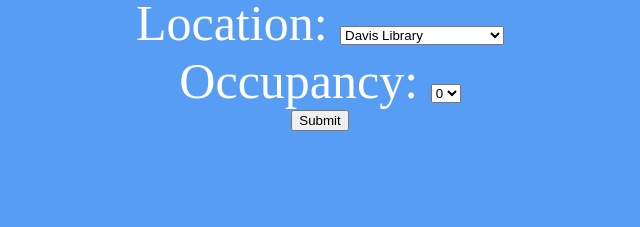
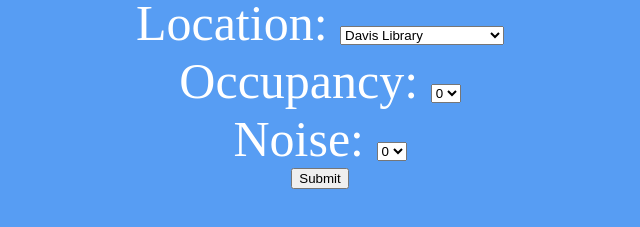
Before and after one commit to mialanuti/PH25project, a plain HTML site: page index.html in a window 1280 px wide. Shown: the part 159-386 px from the top of the page, without its empty margins (320-960 px from the left). Drawn offline with Linux system fonts and the light colour scheme.

Commit message:
html test

```diff
--- a/index.html
+++ b/index.html
@@ -29,6 +29,16 @@
           <option value="4">4</option>
           <option value="5">5</option>
         </select>
+        <br>
+        <label for="noise">Noise: </label>
+        <select id="noise" name="noise">
+          <option value="0">0 </option>
+          <option value="1">1</option>
+          <option value="2">2</option>
+          <option value="3">3</option>
+          <option value="4">4</option>
+          <option value="5">5</option>
+        </select>
     <br>
         <input type="submit">
     </form>
@@ -40,8 +50,9 @@
             var form = event.target;
             var occupancyValue = form.elements["busy"].value;
             var locationValue = form.elements["location"].value;
+            var noiseValue = form.elements["noise"].value;
 
-            alert("Feedback submitted. Occupancy: " + occupancyValue + ", Location: " + locationValue + ".");
+            alert("Feedback submitted. Occupancy: " + occupancyValue + ", Location: " + locationValue + ", Noise: "+ noiseValue);
 
         }
      </script>
```
